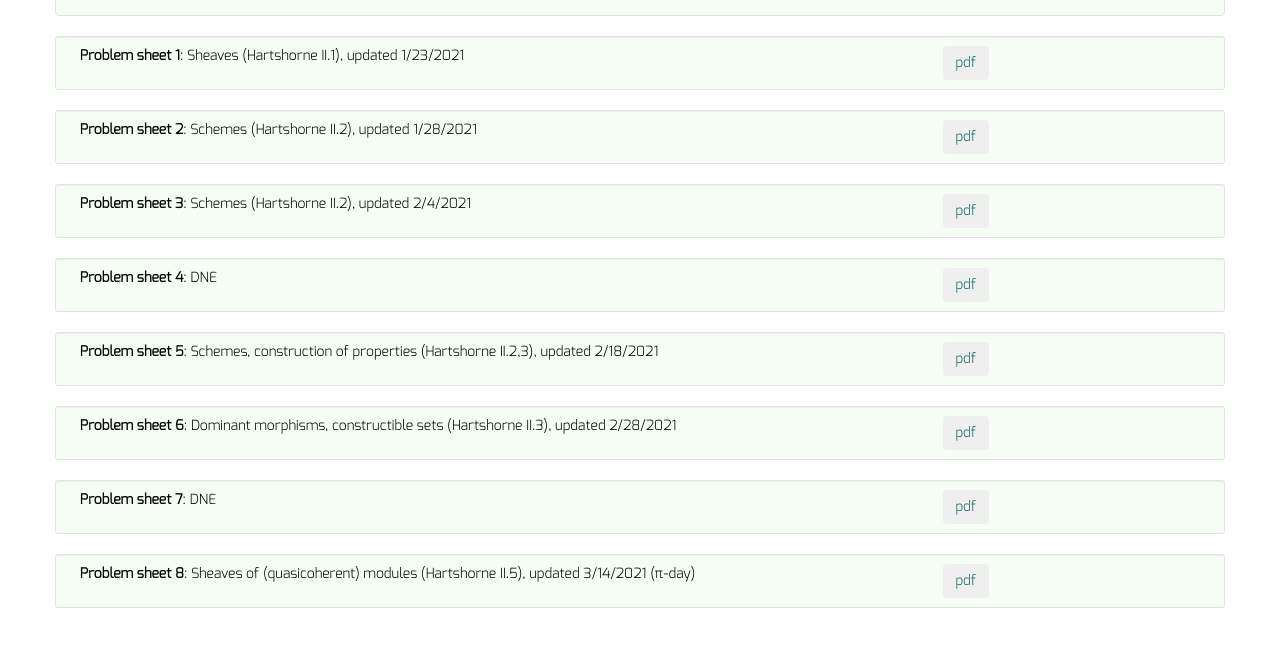
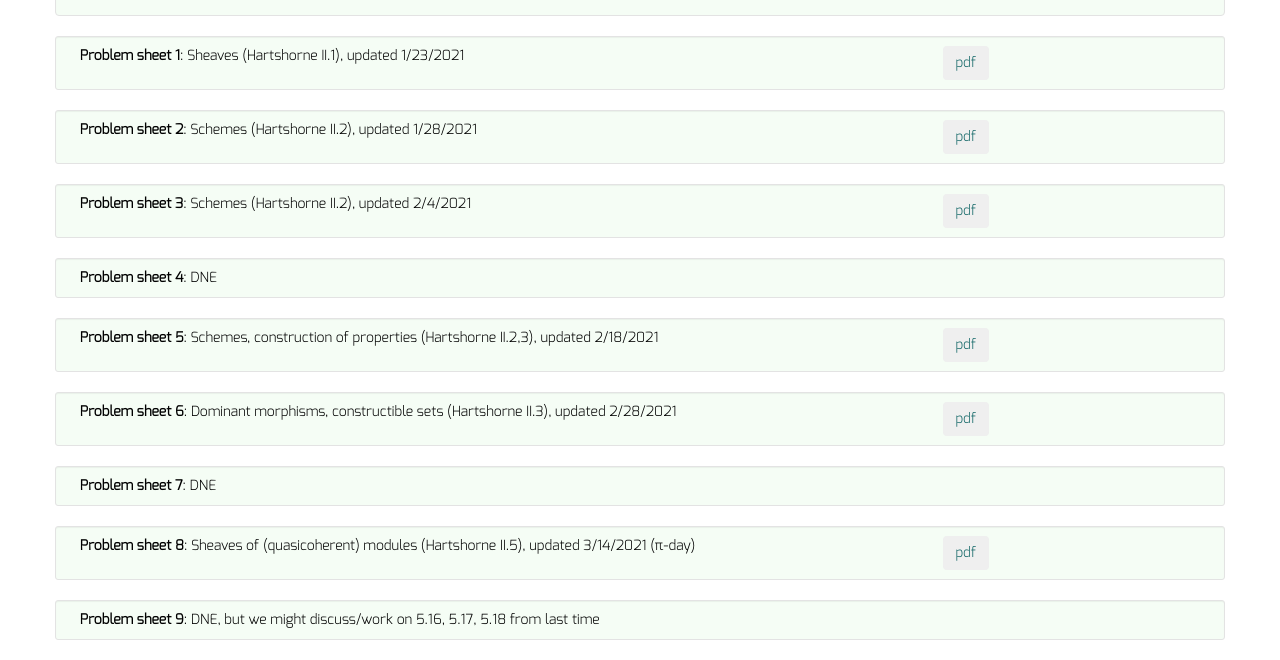
Before and after one commit to dkrashen/schemes, a Jekyll site: the page built from problems/index.html, in a window 1280 px wide, cut to the strip 310-970 px from the top of the page. Built offline with Jekyll 4.4.1, drawn with Linux system fonts in a browser that asks for light colours; before the commit the page ends 938 px from its top, so only the background shows below that.

Commit message:
update hw

```diff
--- a/_data/problems.yml
+++ b/_data/problems.yml
@@ -9,7 +9,6 @@
   filename: "problems3.pdf"
 - title: "Problem sheet 4"
   description: "DNE"
-  filename: ""
 - title: "Problem sheet 5"
   description: "Schemes, construction of properties (Hartshorne II.2,3), updated 2/18/2021"
   filename: "problems5.pdf"
@@ -18,7 +17,8 @@
   filename: "problems6.pdf"
 - title: "Problem sheet 7"
   description: "DNE"
-  filename: ""
 - title: "Problem sheet 8"
   description: "Sheaves of (quasicoherent) modules (Hartshorne II.5), updated 3/14/2021 (&#960;-day)"
   filename: "problems8.pdf"
+- title: "Problem sheet 9"
+  description: "DNE, but we might discuss/work on 5.16, 5.17, 5.18 from last time"
```
